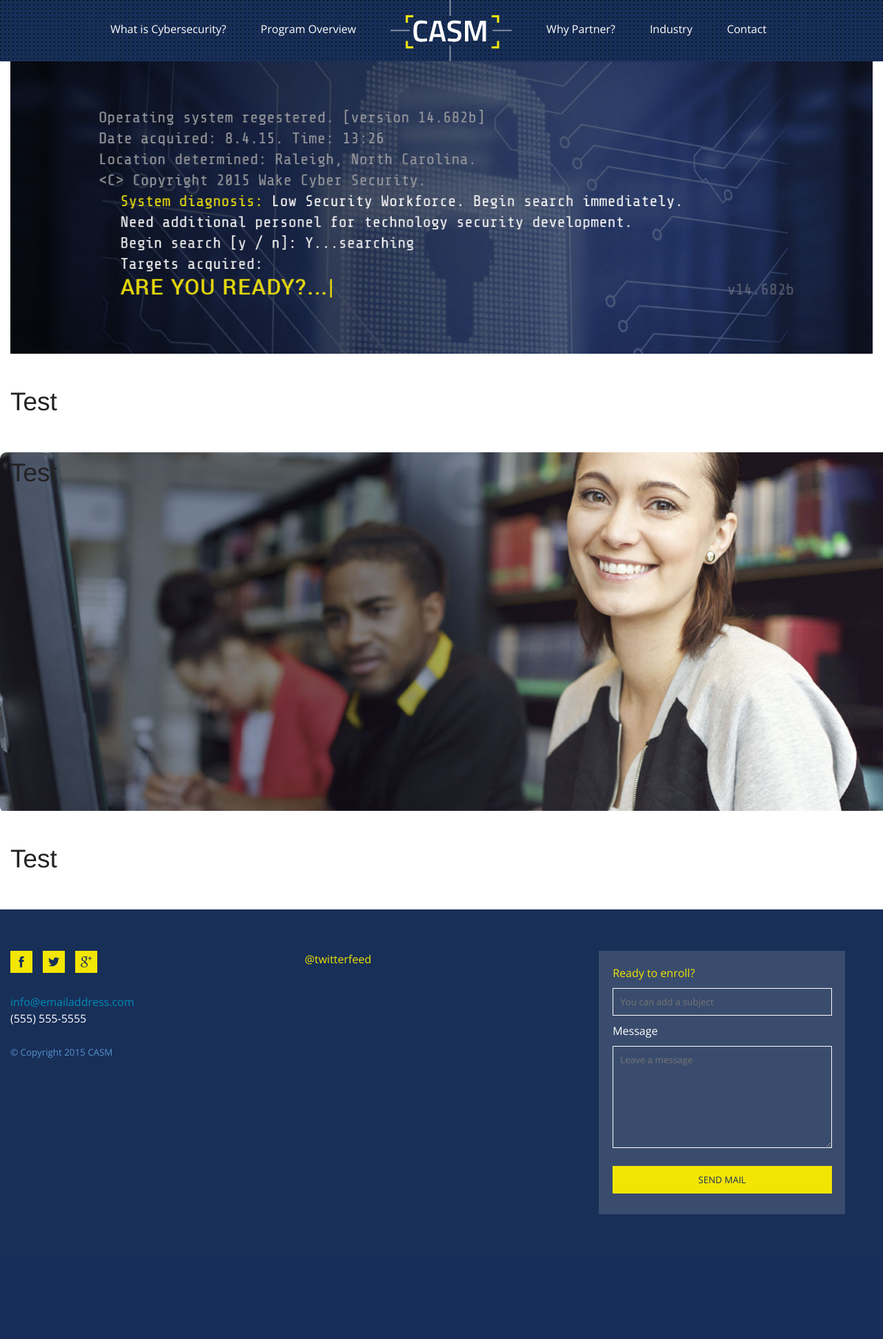
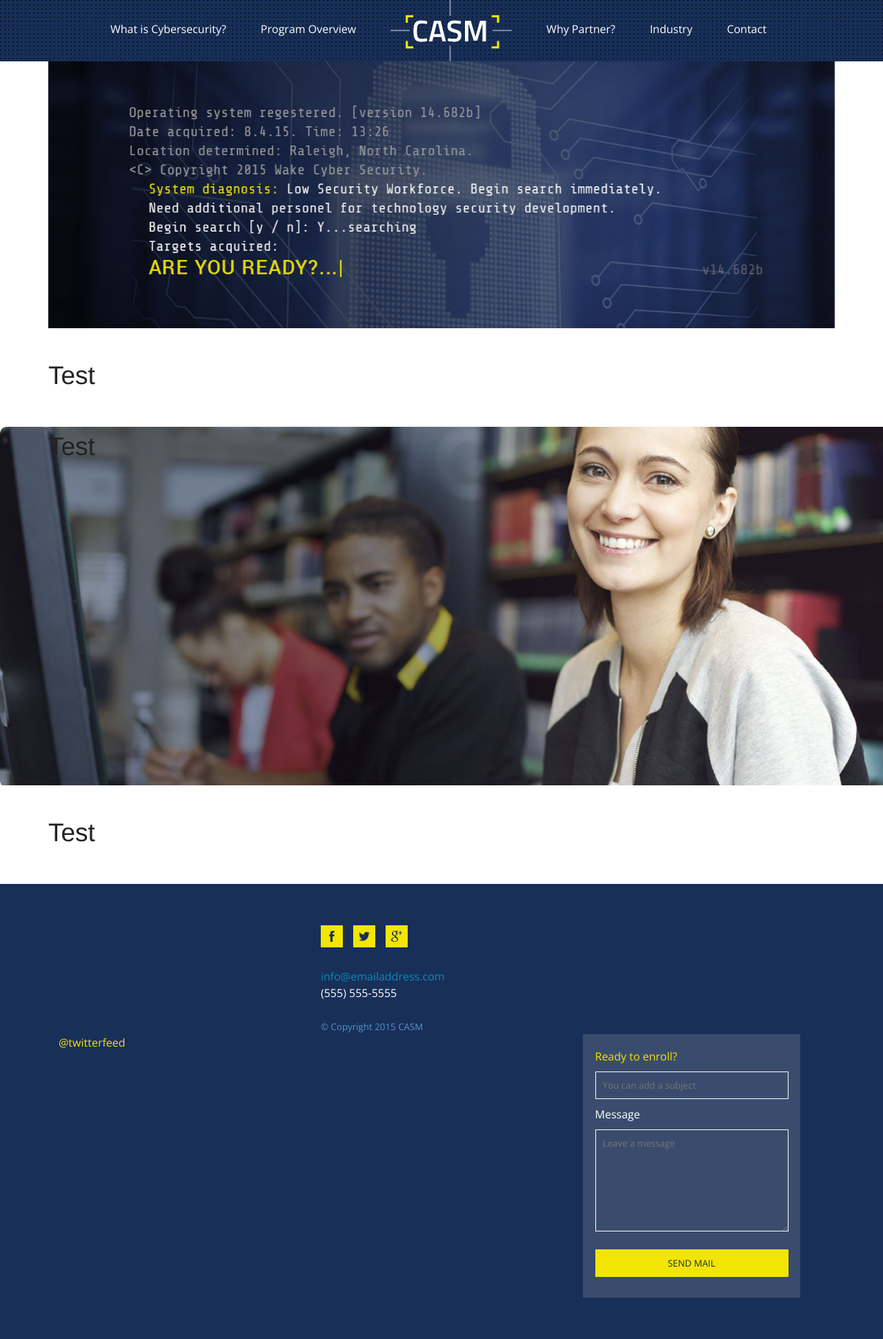
Before and after one commit to aedeeley/CASM, a PHP site: page / in a window 1280 px wide. Shown: the whole page at 69% size. Before the commit the page ends 1761 px from the top, so only its background shows below. Run offline with PHP 8.4, Linux system fonts and the light colour scheme.

Commit message:
Introducing .container

```diff
--- a/css/custom.css
+++ b/css/custom.css
@@ -6,6 +6,11 @@ body {
 }
 .row {
   max-width: 100% !important;
+}
+.container {
+    float:none;
+    max-width:1170px;
+    margin:0 auto;
 }
 
 
@@ -26,6 +31,27 @@ body {
     padding:30px 25px;
     display:block;
     color:#fff;
+    display: inline-block;
+    vertical-align: middle;
+    -webkit-transform: translateZ(0);
+    transform: translateZ(0);
+    box-shadow: 0 0 1px rgba(0, 0, 0, 0);
+    -webkit-backface-visibility: hidden;
+    backface-visibility: hidden;
+    -moz-osx-font-smoothing: grayscale;
+    position: relative;
+    overflow: hidden;
+}
+#nav ul li a:hover {
+    /* display: inline-block; */
+    /* vertical-align: middle; */
+    margin: .4em;
+    padding: 1em;
+    cursor: pointer;
+    background: #e1e1e1;
+    text-decoration: none;
+    color: #666;
+    -webkit-tap-highlight-color: rgba(0,0,0,0);
 }
 #nav ul li:nth-child(3) a {
     padding:0 25px !important;
--- a/index.html
+++ b/index.html
@@ -11,7 +11,7 @@
   <body>
 
     <div class="row" id="nav">
-      <div class="large-12 columns">
+      <div class="large-12 columns container">
         <ul>
             <li><a href="#">What is Cybersecurity?</a></li>
             <li><a href="#">Program Overview</a></li>
@@ -24,7 +24,7 @@
     </div>
 
     <div class="row" id="slider">
-      <div class="large-12 columns">
+      <div class="large-12 columns container">
         <img src="img/slide.jpg" alt="Slider" />
       </div>
     </div>
@@ -32,7 +32,7 @@
 
 
     <div class="row content">
-      <div class="large-12 columns">
+      <div class="large-12 columns container">
         <h2>Test</h2>
       </div>
     </div>
@@ -40,7 +40,7 @@
 
 
     <div class="row banner">
-      <div class="large-12 columns">
+      <div class="large-12 columns container">
         <h2>Test</h2>
       </div>
     </div>
@@ -48,7 +48,7 @@
 
 
     <div class="row content">
-      <div class="large-12 columns">
+      <div class="large-12 columns container">
         <h2>Test</h2>
       </div>
     </div>
@@ -56,7 +56,8 @@
 
 
     <div class="row" id="footer">
-        <div class="small-2 large-4 columns">
+      <div class="large-12 columns container">
+        <div class="small-2 large-4 columns container">
             <ul class="social">
                 <li><a href="#"><img src="img/icon-fb.jpg" alt="Facebook" /></a></li>
                 <li><a href="#"><img src="img/icon-twitter.jpg" alt="Twitter" /></a></li>
@@ -83,6 +84,7 @@
             </div>
         </div>
     </div>
+    </div>
 
 
     <script src="js/vendor/jquery.js"></script>
```
